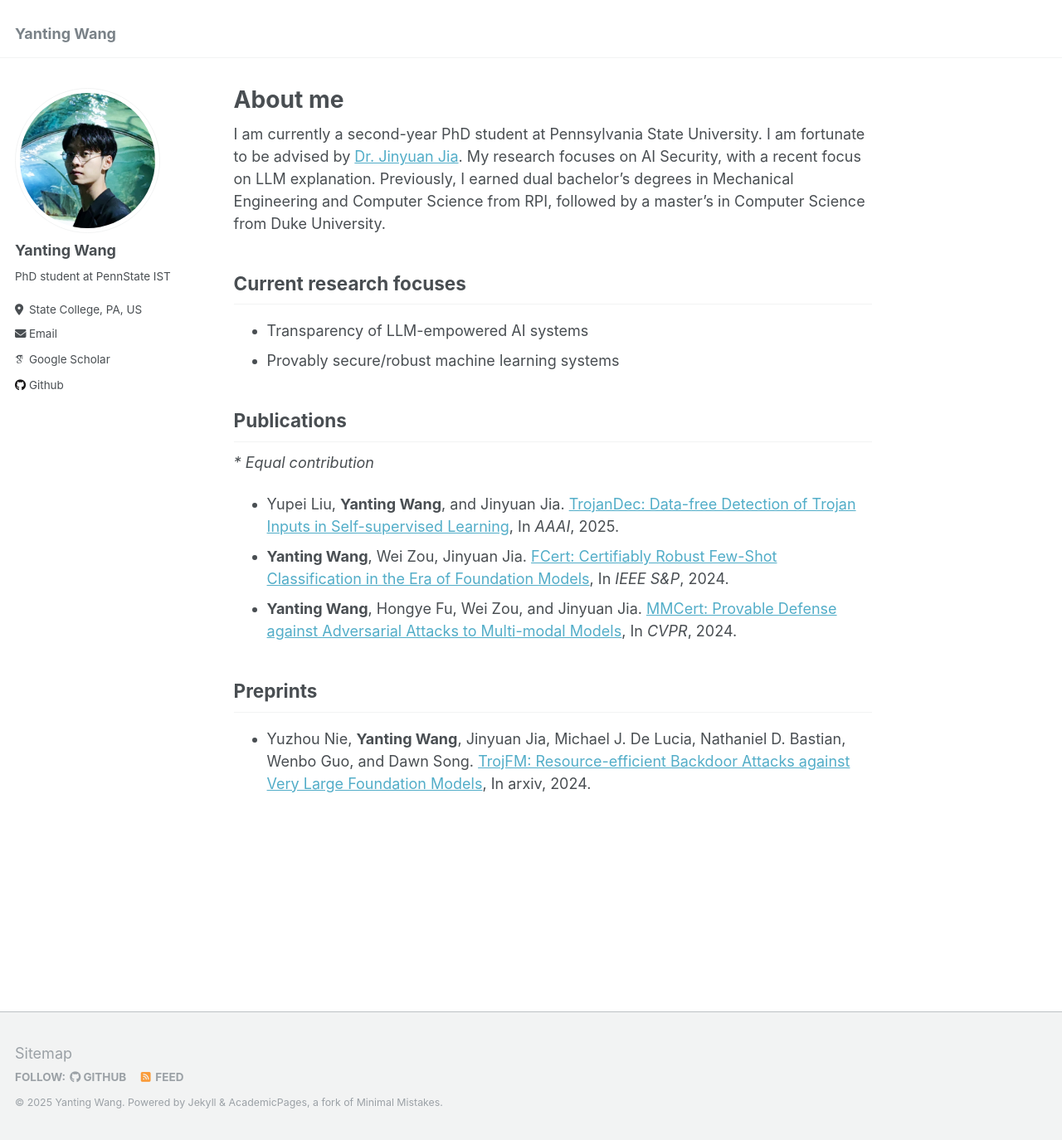
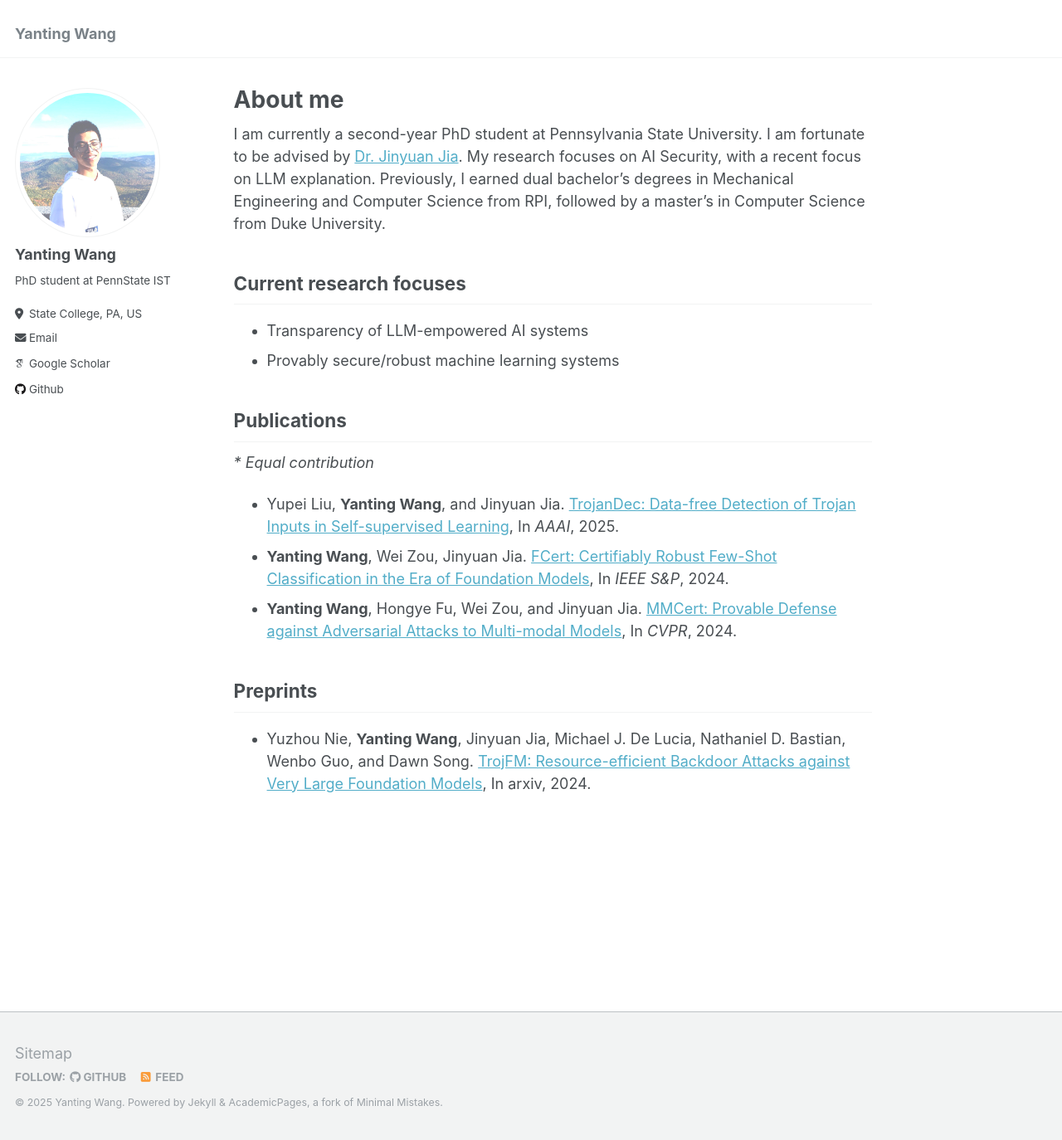
Before and after one commit to Wang-Yanting/Wang-Yanting.github.io, a Jekyll site: the page built from _pages/about.md, in a window 1280 px wide and 1374 px high. Shown: the whole window at 83% size. Built offline with Jekyll 4.4.1, drawn with Linux system fonts in a browser that asks for light colours; some web fonts are replaced.

Commit message:
Update _config.yml

```diff
--- a/_config.yml
+++ b/_config.yml
@@ -19,7 +19,7 @@ repository               : "WYT8506/WYT8506.github.io"
 # Site Author
 author:
   # Biographic information
-  avatar           : "grp3.jpg"
+  avatar           : "highlight.jpg"
   name             : "Yanting Wang"
   pronouns         : # example: "she/her"
   bio              : "PhD student at PennState IST"
```
